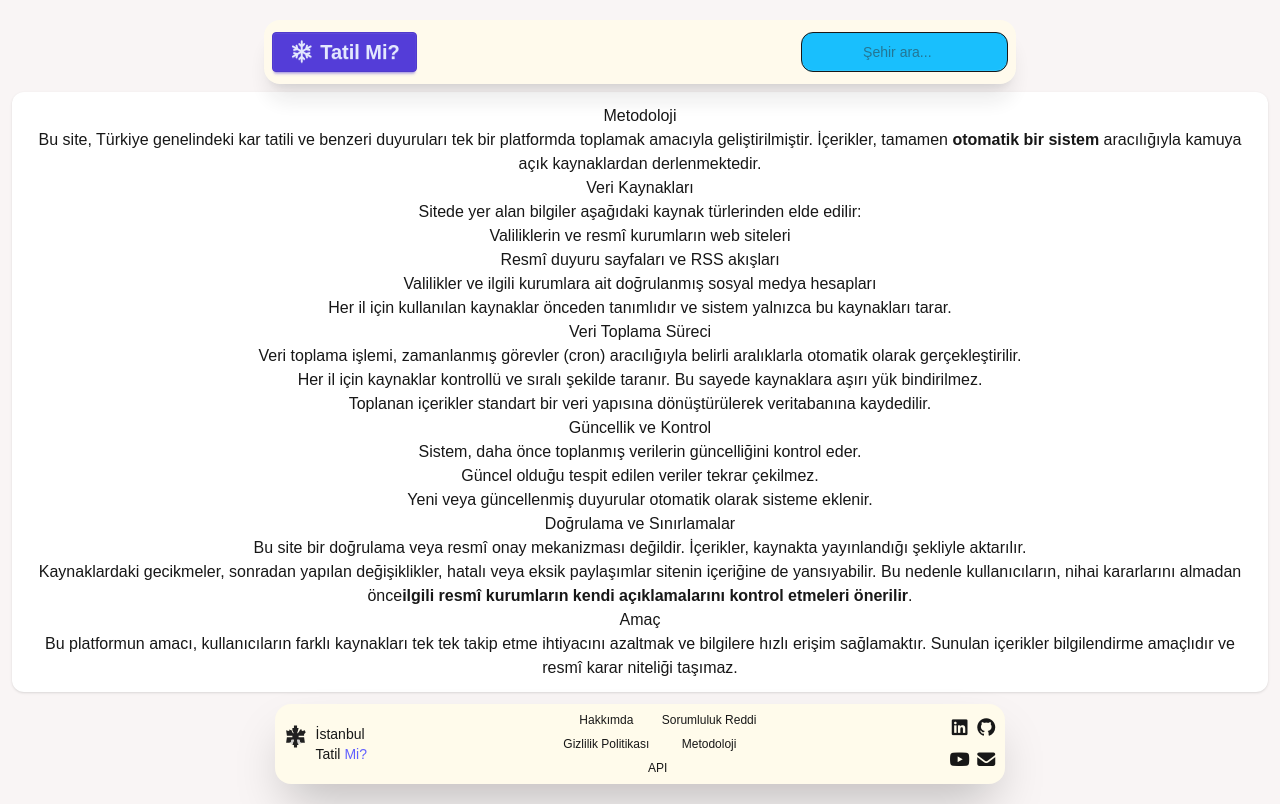
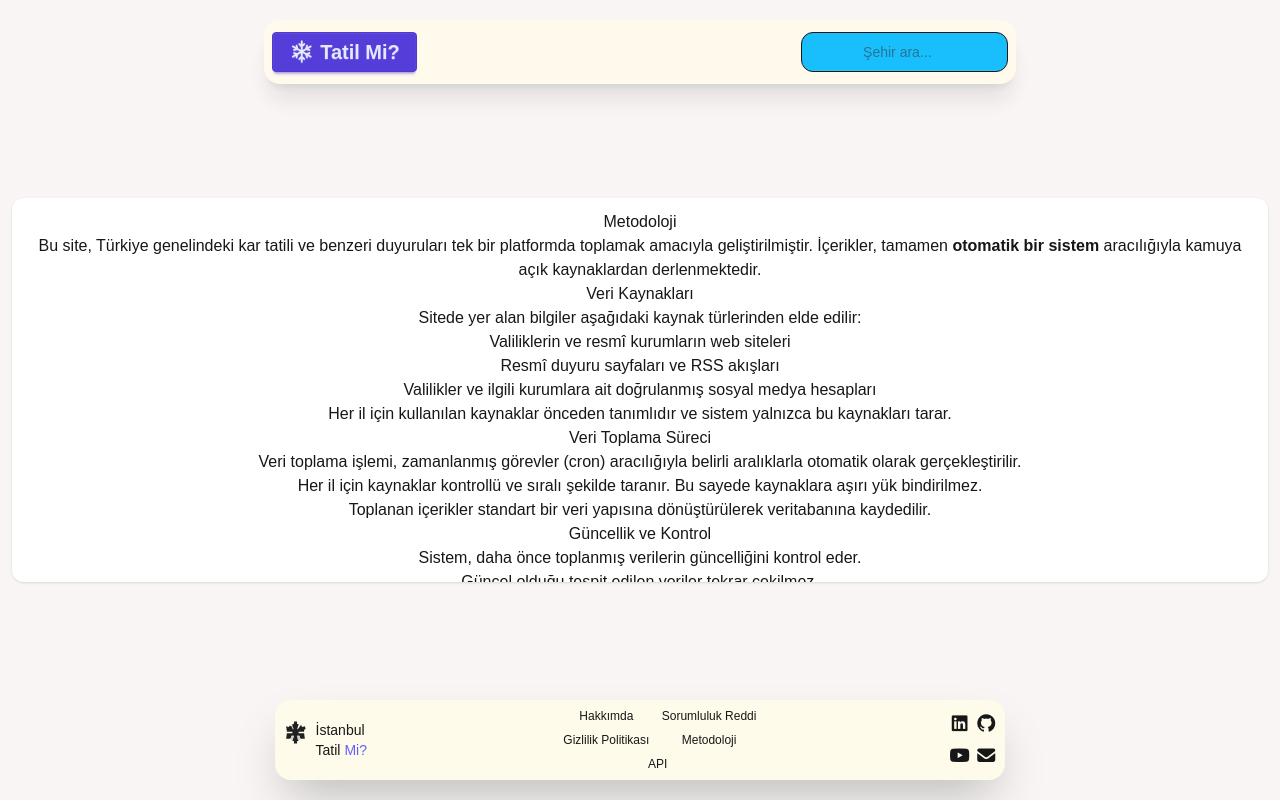
Before and after one commit to MetaMsa/tatil-mi, a Next.js app: page /methodology in a window 1280 px wide. Built offline with nearby package versions, Linux system fonts and the light colour scheme.

Commit message:
refactor: layout

```diff
--- a/app/[city]/City.tsx
+++ b/app/[city]/City.tsx
@@ -84,7 +84,7 @@ export default function City({ city }: { city: string }) {
   const d = new Date();
 
   return (
-    <div className="m-10 text-center bg-white p-3 rounded-xl shadow">
+    <div className="mx-10 text-center bg-white p-3 rounded-xl shadow">
       <p className="text-center mb-5 bg-info mx-auto p-3 rounded-xl">
         {capitalized} Tatil Duyuruları
       </p>
--- a/app/methodology/page.tsx
+++ b/app/methodology/page.tsx
@@ -9,7 +9,7 @@ export const metadata: Metadata = {
 
 export default function Disclaimer() {
   return (
-    <div className="m-3 text-center bg-white p-3 rounded-xl shadow">
+    <div className="m-3 text-center bg-white p-3 rounded-xl shadow max-h-96 overflow-y-auto">
       <section className="methodology">
         <h2>Metodoloji</h2>
 
```
